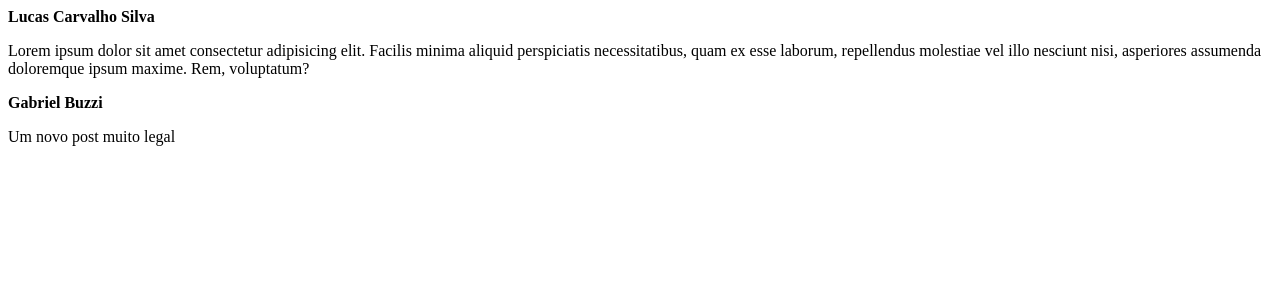
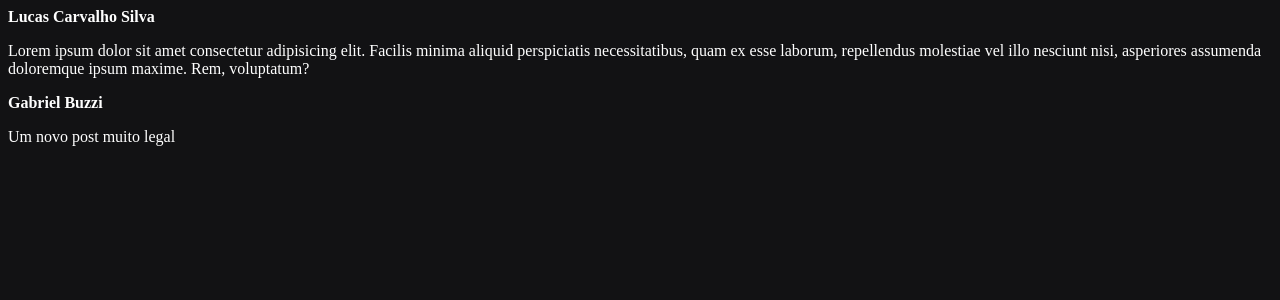
Before and after one commit to LucasCarvalhoSilva/01-fundamentos-reactjs, a React (Vite) app: page / in a window 1280 px wide. Shown: the top 300 px of the page. Built offline with nearby package versions, Linux system fonts and the light colour scheme.

Commit message:
Add style file, and body background-color

```diff
--- a/src/App.jsx
+++ b/src/App.jsx
@@ -1,4 +1,6 @@
 import {Post} from "./Post"
+
+import './styles.css'
 
 export function App() {
   return (
--- /dev/null
+++ b/src/styles.css
@@ -0,0 +1,4 @@
+body {
+    background-color: #121214;
+    color: #fff;
+}
```
